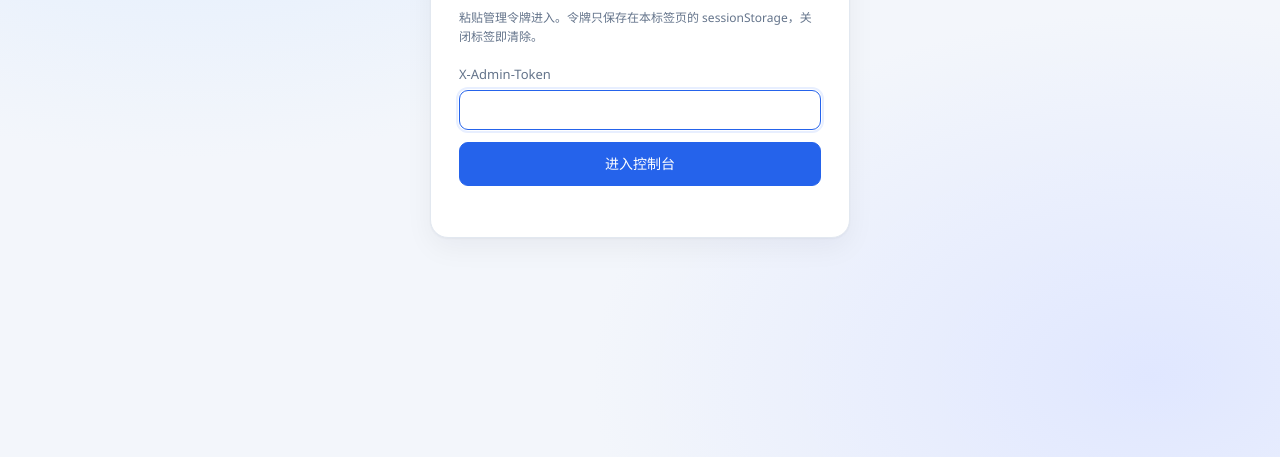
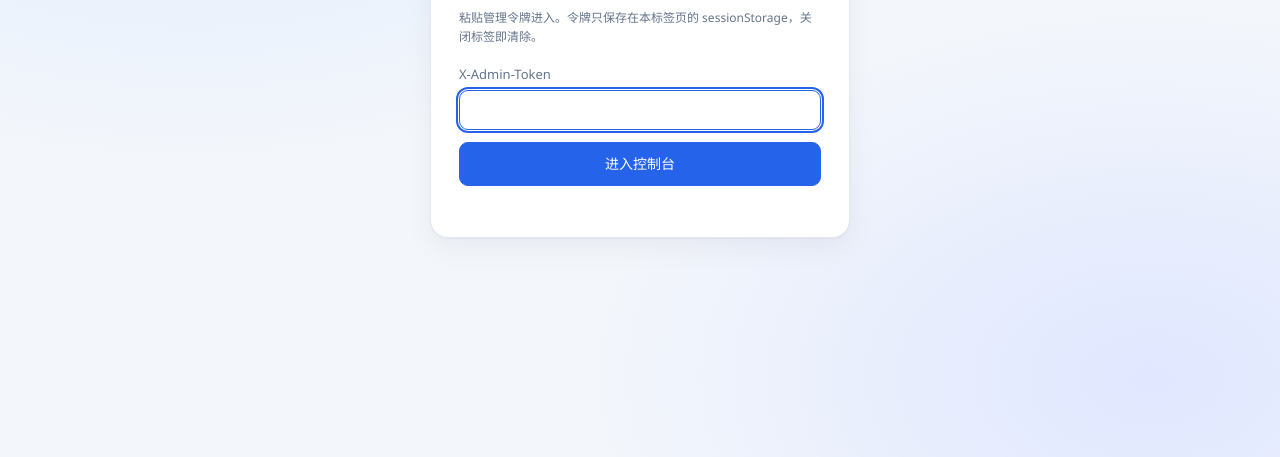
Before and after one commit to LYW206817/FTranslation, a plain HTML site: page admin/index.html in a window 1280 px wide. Shown: the part 343-800 px from the top of the page. Drawn offline with Linux system fonts and the light colour scheme.

Commit message:
fix(admin): 键盘焦点环改用实色（v143）
原 --accent-soft 在白底上几乎不可见，改用 --accent 满足非文本 3:1 对比。

Assisted-by: Claude Code

```diff
--- a/admin/admin.css
+++ b/admin/admin.css
@@ -79,7 +79,8 @@ input, select {
 }
 
 input:focus, select:focus, button:focus-visible {
-  outline: 2px solid var(--accent-soft);
+  /* --accent-soft 在白底上几乎看不见；键盘焦点必须用实色，满足 3:1 非文本对比 */
+  outline: 2px solid var(--accent);
   outline-offset: 1px;
   border-color: var(--accent);
 }
```
